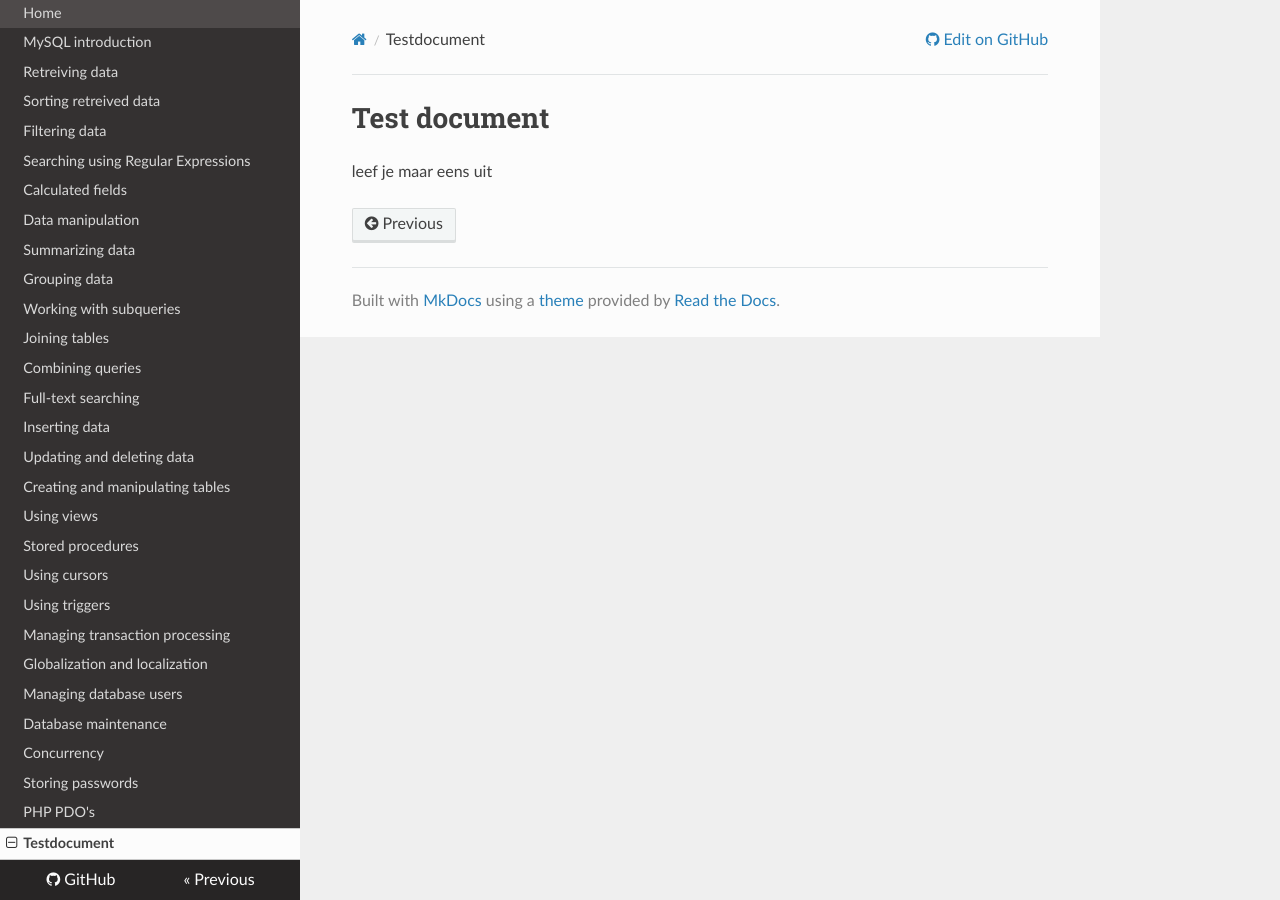
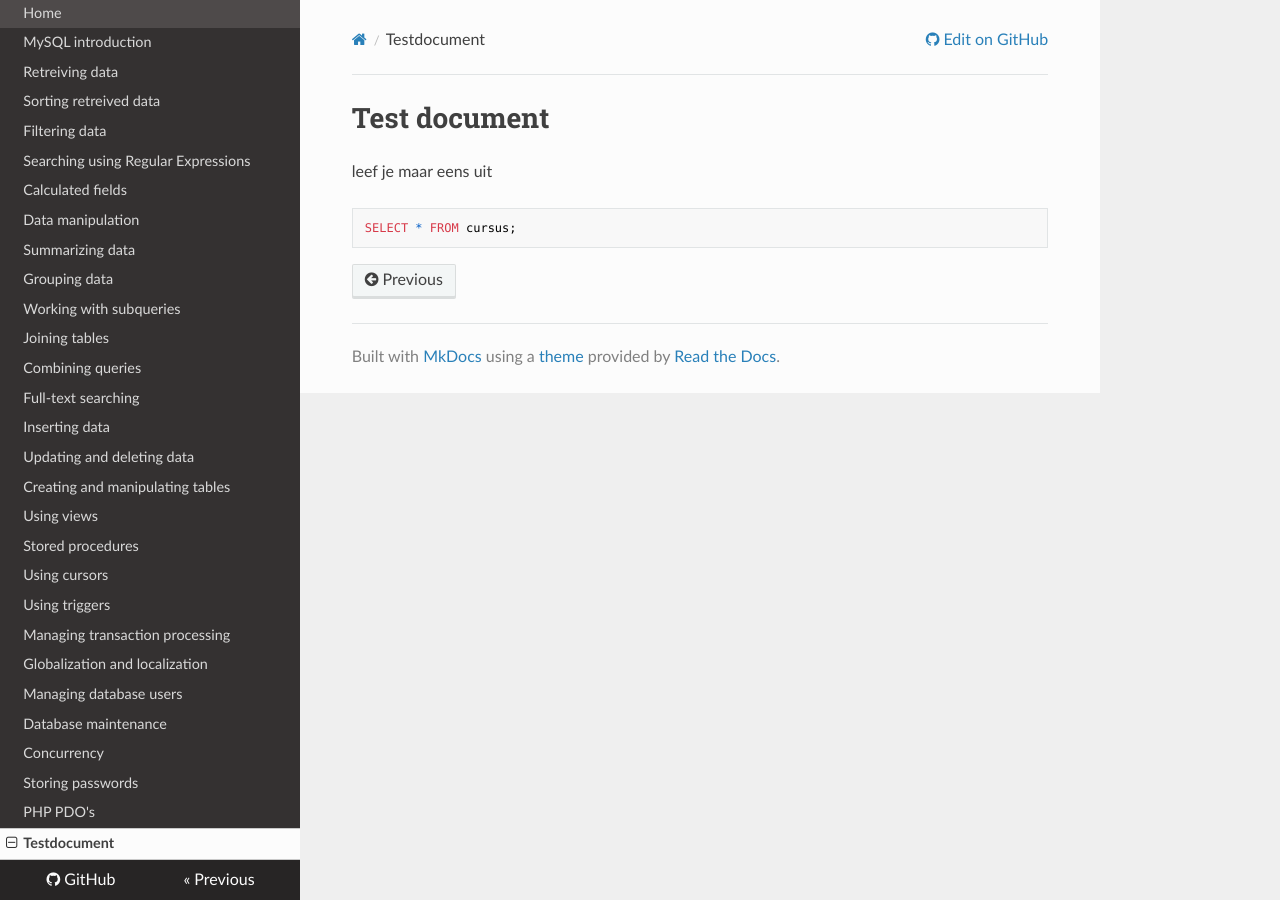
Before and after one commit to sillevl/course-databases, an MkDocs documentation site: the page built from docs/test.md, in a window 1280 px wide. Built offline with MkDocs 1.6.1, drawn with Linux system fonts in a browser that asks for light colours; nearby versions of some CDN libraries; old or Windows-style settings are respelled for this version of MkDocs.

Commit message:
Update test.md
add sql example with select

````diff
--- a/docs/test.md
+++ b/docs/test.md
@@ -2,3 +2,8 @@
 # Test document
 
 leef je maar eens uit
+
+
+```sql
+SELECT * FROM cursus;
+```
````
